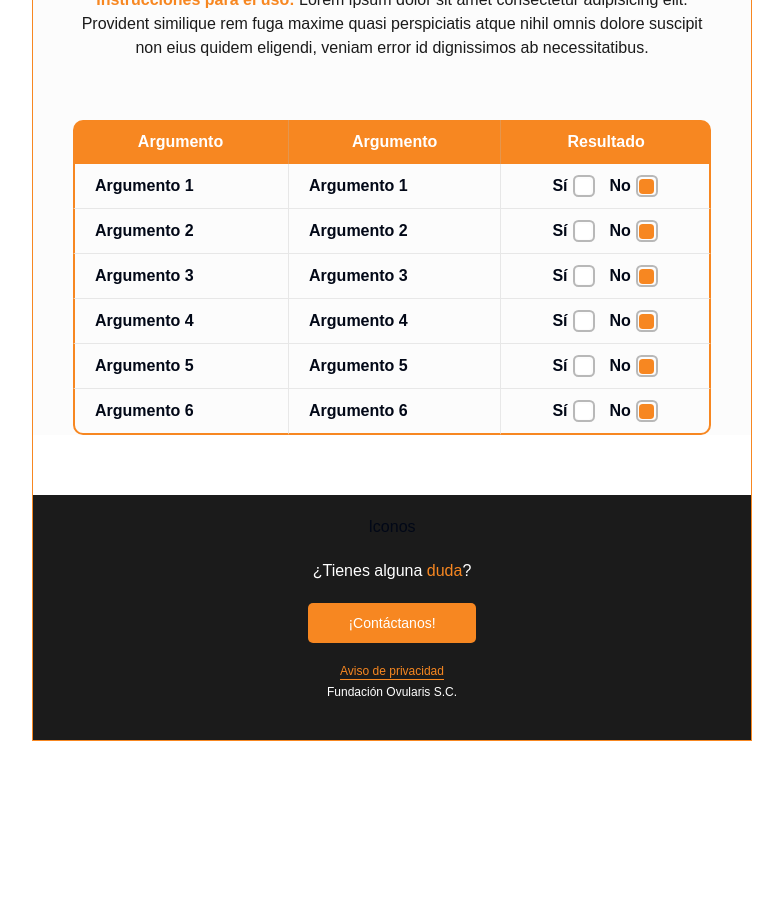
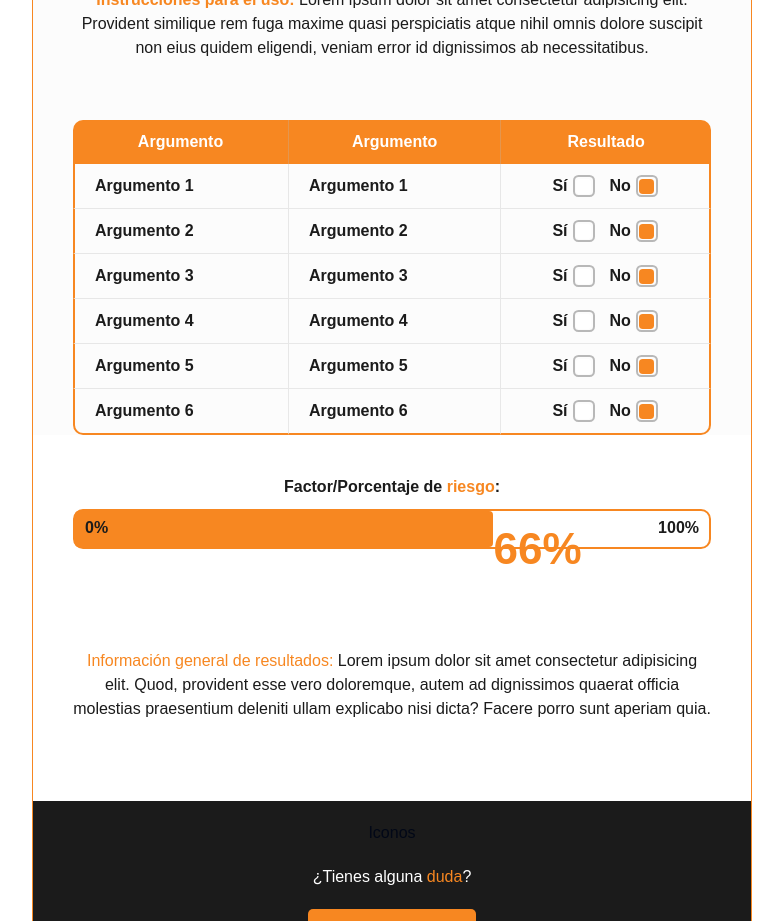
Before and after one commit to Eye-Cancer-Institute/ECI, a React (Create React App) app: page / in a window 1280 px wide. Shown: the part 560-1481 px from the top of the page, without its empty margins (248-1031 px from the left). Before the commit the page ends 1301 px from the top, so only its background shows below. Built offline with nearby package versions, Linux system fonts and the light colour scheme; a web font is replaced by a local one.

Commit message:
feat: resultados component

```diff
--- a/src/shared/components/MainPage.tsx
+++ b/src/shared/components/MainPage.tsx
@@ -4,6 +4,7 @@ import "./mainPage.styles.scss";
 import Body from "./Body";
 import Footer from "./Footer";
 import Cuestionario from "./Cuestionario";
+import Resultados from "./Resultados";
 
 const MainPage = () => {
   return (
@@ -11,6 +12,7 @@ const MainPage = () => {
       <Header />
       <Body />
       <Cuestionario />
+      <Resultados />
       <Footer />
     </div>
   );
--- /dev/null
+++ b/src/shared/components/Resultados.tsx
@@ -0,0 +1,26 @@
+import React from "react";
+
+const Resultados = () => {
+  return (
+    <div className="resultados-div">
+      <h2>
+        Factor/Porcentaje de <span>riesgo</span>:
+      </h2>
+      <div className="bar">
+        <div className="inside-bar">
+          <p className="zero">0%</p>
+          <p className="hundred">100%</p>
+          <p className="percentage">66%</p>
+        </div>
+      </div>
+      <p className="information-result">
+        <span>Información general de resultados:</span> Lorem ipsum dolor sit
+        amet consectetur adipisicing elit. Quod, provident esse vero doloremque,
+        autem ad dignissimos quaerat officia molestias praesentium deleniti
+        ullam explicabo nisi dicta? Facere porro sunt aperiam quia.
+      </p>
+    </div>
+  );
+};
+
+export default Resultados;
--- a/src/shared/components/mainPage.styles.scss
+++ b/src/shared/components/mainPage.styles.scss
@@ -94,7 +94,7 @@
 //Cuestionario file
 .cuestionario-div {
   background-color: $tertiary;
-  margin-bottom: 60px;
+  margin-bottom: 40px;
   table {
     width: 638px;
     margin: 0 auto;
@@ -113,6 +113,7 @@
   td {
     font-weight: 600;
     padding: 10px;
+    color: $secondary;
 
     //Styles for table border radius
     border-style: none solid solid none;
@@ -135,10 +136,7 @@
   .no-label {
     margin-right: 5px;
     cursor: pointer;
-  }
-
-  .si-checkbox {
-    // margin-right: 15px;
+    color: $secondary;
   }
 
   .no-label {
@@ -180,6 +178,63 @@
   //End of styles for table border radius
 }
 
+//Resultados file
+.resultados-div {
+  margin: 0 40px 80px 40px;
+  text-align: center;
+  h2 {
+    color: $secondary;
+    font-weight: bold;
+    margin-bottom: 10px;
+  }
+  span {
+    color: $primary;
+  }
+}
+
+.bar {
+  position: relative;
+  width: 100%;
+  height: 40px;
+  border: solid 2px $primary;
+  border-radius: 10px;
+  .inside-bar {
+    // position: relative; you got to figure out how an element with absolute can be relative to the bar not inside bar (refering to the 100%
+
+    height: 100%;
+    width: 66%;
+    border-top-right-radius: 4px;
+    border-bottom-right-radius: 4px;
+    border-top-left-radius: 4px;
+    border-bottom-left-radius: 4px;
+    background-color: $primary;
+  }
+  p {
+    position: absolute;
+    top: 5px;
+    font-weight: bold;
+  }
+  .zero {
+    left: 10px;
+  }
+  .hundred {
+    right: 10px;
+  }
+}
+
+.information-result {
+  margin-top: 100px;
+}
+
+.percentage {
+  position: absolute;
+  top: 100px;
+  left: 66%;
+  color: $primary;
+  font-weight: bold;
+  font-size: 44px;
+}
+
 //Footer file
 .footer {
   display: flex;
```
